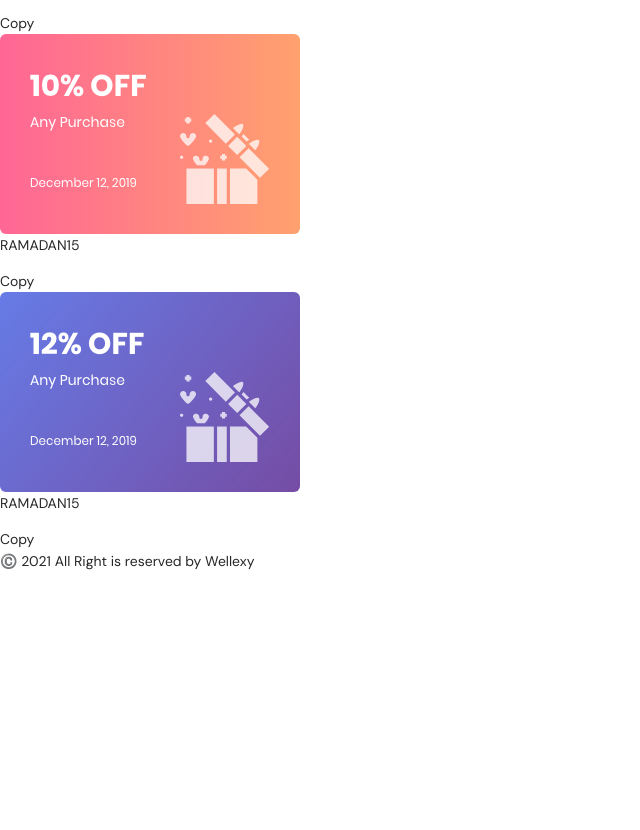
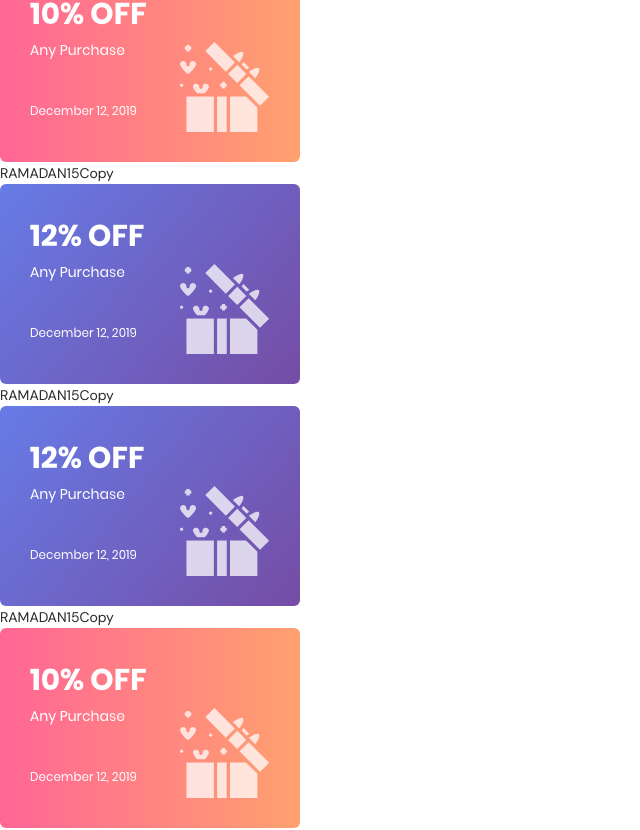
Before and after one commit to kumard3/wellexy, a Next.js app: page /offers in a window 1280 px wide. Shown: the part 551-1381 px from the top of the page, without its empty margins (0-640 px from the left). Before the commit the page ends 1123 px from the top, so only its background shows below. Built offline with nearby package versions, Linux system fonts and the light colour scheme.

Commit message:
cart page added

```diff
--- a/components/layouts/Nav.js
+++ b/components/layouts/Nav.js
@@ -1,7 +1,11 @@
 import { Button, Col, Row } from "antd";
 import Link from "next/link";
 import Image from "next/image";
-import { QuestionCircleOutlined, ShoppingCartOutlined } from "@ant-design/icons";
+import {
+  QuestionCircleOutlined,
+  ShoppingCartOutlined,
+} from "@ant-design/icons";
+import HeaderSearch from "../search/header";
 
 export default function Nav() {
   return (
@@ -21,20 +25,18 @@ export default function Nav() {
               size="large"
               className="text-blue-800 mx-auto"
             >
-              <span className="font-bold">
-              💰 Offers
-              </span>
+              <span className="font-bold">💰 Offers</span>
             </Button>
           </div>
         </Col>
         <Col span={9}>
-
+          <HeaderSearch />
         </Col>
         <Col flex="auto">
           <div className="flex justify-around items-center">
             <Link href="/help">
               <h4 className="font-bold text-md cursor-pointer hover:text-green-600">
-              Need Help?
+                Need Help?
               </h4>
             </Link>
             <Link href="/cart">
--- a/data/coupons.js
+++ b/data/coupons.js
@@ -2,23 +2,43 @@ const CouponsData = [
   {
     name: "diwali dhamaka",
     img: "/gift-card-1.png",
-        code: "RAMADAN15"
+    code: "RAMADAN15",
   },
   {
     name: "diwali dhamaka",
     img: "/gift-card-2.png",
-        code: "RAMADAN15"
+    code: "RAMADAN15",
   },
   {
     name: "diwali dhamaka",
     img: "/gift-card-1.png",
-        code: "RAMADAN15"
+    code: "RAMADAN15",
   },
   {
     name: "diwali dhamaka",
     img: "/gift-card-2.png",
-        code: "RAMADAN15"
-    }
-]
+    code: "RAMADAN15",
+  },
+  {
+    name: "diwali dhamaka",
+    img: "/gift-card-2.png",
+    code: "RAMADAN15",
+  },
+  {
+    name: "diwali dhamaka",
+    img: "/gift-card-1.png",
+    code: "RAMADAN15",
+  },
+  {
+    name: "diwali dhamaka",
+    img: "/gift-card-2.png",
+    code: "RAMADAN15",
+  },
+  {
+    name: "diwali dhamaka",
+    img: "/gift-card-1.png",
+    code: "RAMADAN15",
+  },
+];
 
 export default CouponsData;
--- a/pages/offers.js
+++ b/pages/offers.js
@@ -3,11 +3,20 @@ import CouponsData from "../data/coupons";
 
 function Card(props) {
   return (
-    <div className="border w-[20%]">
+    <div className="w-[20%] m-5">
       <img src={props.img} alt="image" />
-      <div className="flex justify-between items-center">
-        <p>{props.code}</p>
-        <span className="text-green-600 font-bold text-md">Copy</span>
+      <div className="w-[95%] mx-auto pt-3 rounded-md -mt-1 pb-2 px-2 flex justify-between items-center border">
+        <span className="font-bold text-md">{props.code}</span>
+
+        <span
+          className=" text-green-600 font-bold text-md cursor-pointer"
+          onClick={() => {
+            navigator.clipboard.writeText(props.code);
+            alert("Code copied.");
+          }}
+        >
+          Copy
+        </span>
       </div>
     </div>
   );
@@ -19,7 +28,7 @@ function CreateCard(data) {
 
 export default function Offers() {
   return (
-    <div className="flex flex-wrap p-5 justify-around">
+    <div className="p-10 flex flex-wrap justify-around">
       {CouponsData.map(CreateCard)}
       {console.log("hi")}
     </div>
```
Also changed, not shown: pages/cart.js (added, +32 -0 lines), public/shopping-bag-large.svg (deleted), public/shopping-bag.svg. Lines whose indentation alone changed are shown as unchanged.
